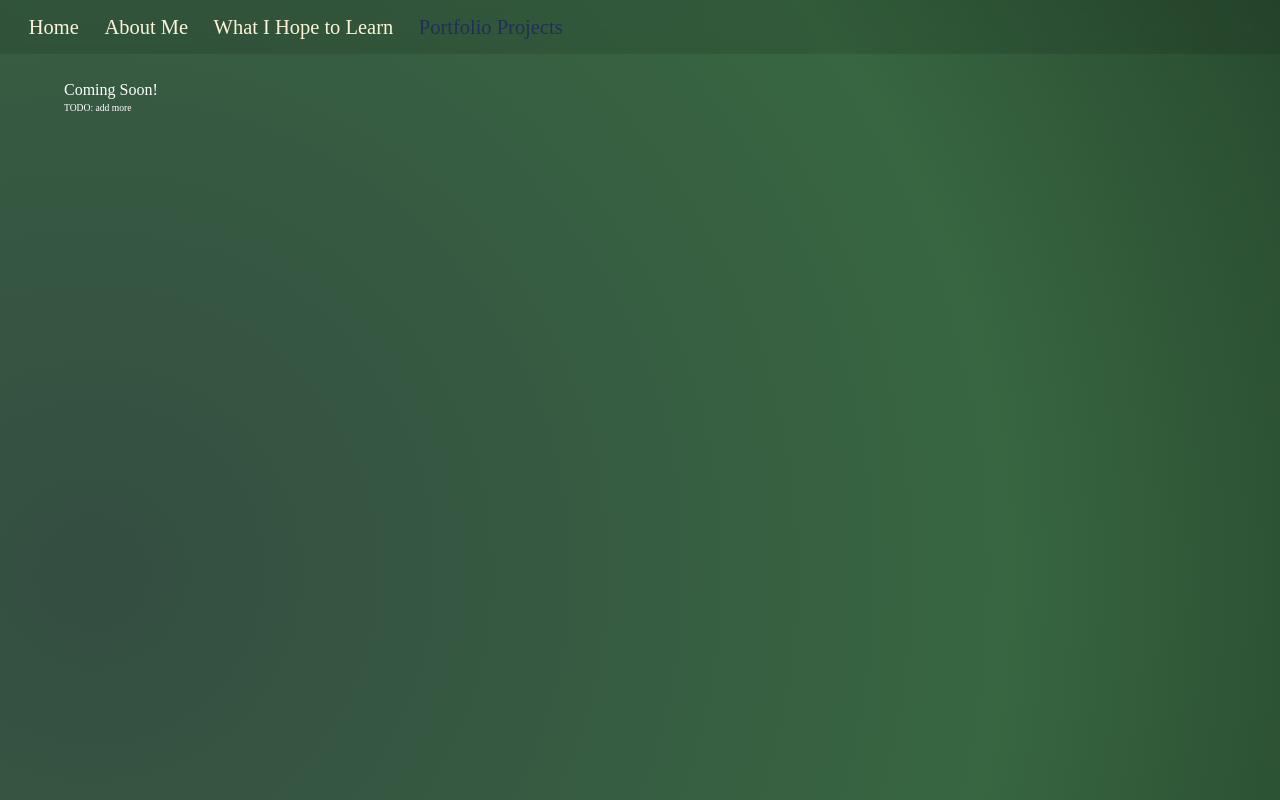
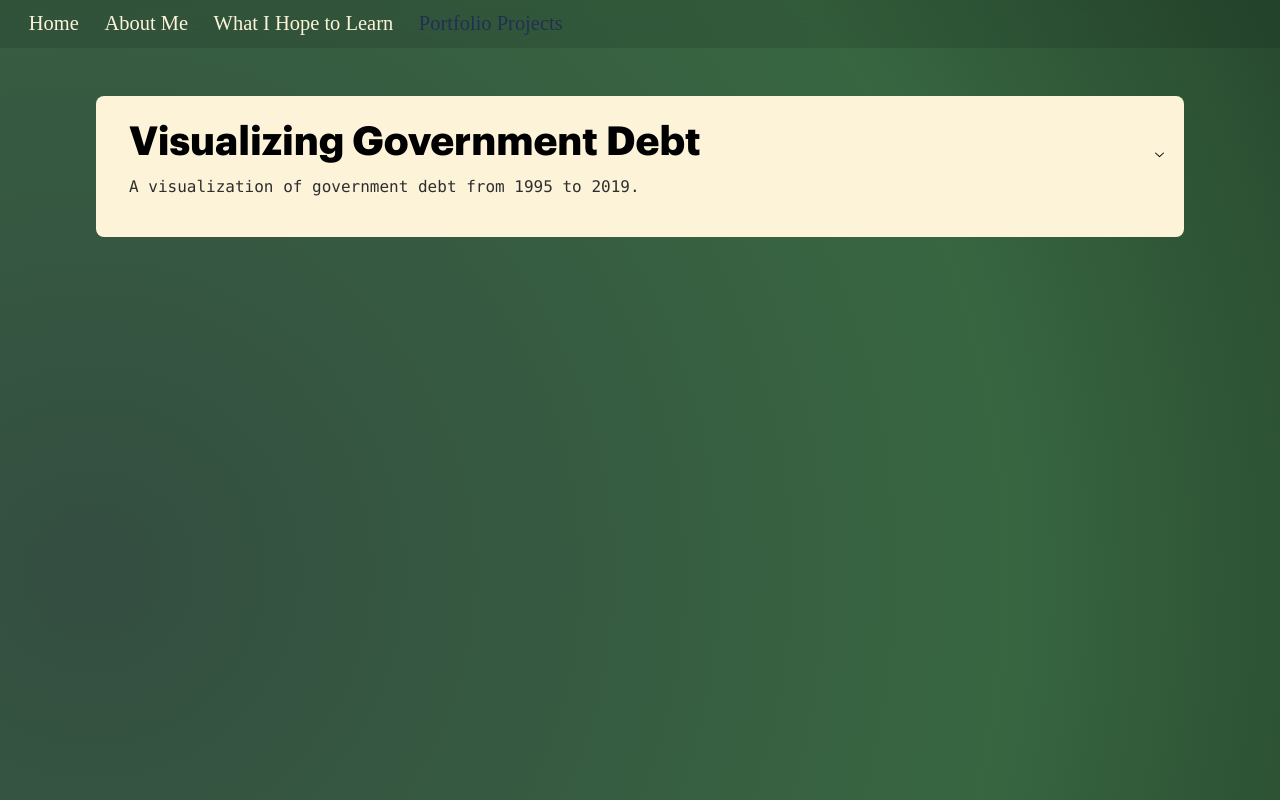
Before and after one commit to rajaxar/portfolio, a React (Create React App) app: page / in a window 1280 px wide. Both pictures are taken after a click on the element "Portfolio Projects". Built offline with nearby package versions, Linux system fonts and the light colour scheme; a web font is replaced by a local one.

Commit message:
debt_gov_visualization

```diff
--- a/package.json
+++ b/package.json
@@ -6,6 +6,8 @@
   "dependencies": {
     "@emotion/react": "^11.11.3",
     "@emotion/styled": "^11.11.0",
+    "@mantine/core": "^7.5.0",
+    "@mantine/hooks": "^7.5.0",
     "@mui/material": "^5.15.5",
     "@testing-library/jest-dom": "^5.17.0",
     "@testing-library/react": "^13.4.0",
@@ -16,6 +18,7 @@
     "react-router-dom": "^6.21.2",
     "react-scripts": "^5.0.1",
     "styled-components": "^6.1.8",
+    "tableau-react": "^2.2.0",
     "web-vitals": "^2.1.4"
   },
   "scripts": {
--- a/src/App.js
+++ b/src/App.js
@@ -1,6 +1,7 @@
 import React, { useState } from "react";
 import { BrowserRouter as Router } from "react-router-dom";
 import './styles/styles.css';
+import '@mantine/core/styles.css';
 import Layout from "./components/Layout";
 import Home from "./components/Home";
 import About from "./components/About";
@@ -8,7 +9,15 @@ import Learnings from "./components/Learnings";
 import Projects from "./components/Projects";
 
 function App() {
-  const [page, setPage] = useState("");
+  let windowDict = {};
+  try {
+    windowDict = window.location.search.split('?')[1].split('&').reduce((acc, curr) => {
+      const [key, value] = curr.split('=');
+      acc[key] = value;
+      return acc;
+    }, {});
+  } catch (e) {}
+  const [page, setPage] = useState(windowDict.ref? windowDict.ref : '');
   let Component;
   switch (page) {
     case 'home':
@@ -30,7 +39,7 @@ function App() {
   return (
     <Router>
       <Layout setPage={setPage} page={page}>
-        <Component />
+        <Component windowDict={windowDict}/>
       </Layout>
     </Router>
   );
--- a/src/components/Home/index.js
+++ b/src/components/Home/index.js
@@ -21,7 +21,6 @@ function Home() {
                     fontWeight: 300,
                     fontSize: `clamp(1rem, 1dvw, 16dvh)`,
                     color: "#ffffff",
-                    marginTop: "-8rem",
                 }}
             >
                 Welcome to my website!
--- /dev/null
+++ b/src/components/Projects/govDebt.js
@@ -0,0 +1,178 @@
+import TableauReport from 'tableau-react';
+
+function GovDebt() {
+    return (
+        <div
+            style={{
+                height: '100%',
+            }}
+        >
+            <div
+                style={{
+                    display: 'flex',
+                    flexDirection: 'row',
+                    alignItems: 'center',
+                    marginTop: '1rem'
+                }}
+            >
+                <p
+                    style={{
+                        fontFamily: "Graphik",
+                        fontWeight: 400,
+                        fontSize: `1rem`,
+                        width: '30%',
+                        lineHeight: 1.4,
+                        marginBottom: '4rem',
+                    }}
+                >
+                    {
+                        `The goal of this assignment was to develop and analyze several visualizations
+                        related to the OECD General Government Debt dataset.`
+                    }
+                    <br /><br />
+                    {
+                        `The OECD dataset shows the total debt of a country's government as a percentage of its GDP.`
+                    }
+                    <br /><br />
+                    {
+                        `As we can see on the graph on the right, Japan has the highest debt-to-GDP ratio of any OECD country,
+                        at least in 2022. We can use other visualizations to see if this has always been the case.`
+                    }
+                </p>
+                <iframe
+                    src="https://data.oecd.org/chart/7krA"
+                    width="70%"
+                    height={window.innerHeight * 0.5}
+                    style={{ border: 1, marginLeft: '2rem' }}
+                    mozallowfullscreen="true"
+                    webkitallowfullscreen="true"
+                    allowfullscreen="true"
+                    title="OECD Chart"
+
+                >
+                    <a href="https://data.oecd.org/chart/7krB" target="_blank" rel="noopener noreferrer">
+                        OECD Chart: General government debt, Total, % of GDP, Annual, 2022
+                    </a>
+                </iframe>
+            </div>
+
+            <div
+                style={{
+                    display: 'flex',
+                    flexDirection: 'column',
+                    marginTop: '2rem'
+                }}
+            >
+                <p
+                    style={{
+                        fontFamily: "Graphik",
+                        fontWeight: 400,
+                        fontSize: `1rem`,
+                        lineHeight: 1.4,
+                    }}
+                >
+                    {
+                        `The heatmap below allows us to see multiple years - spanning from 1995 to 2019. (Expand your window and refresh if you're having trouble seeing the whole thing.)`
+                    }
+                    <br />
+                    {
+                        `Using the heatmap, we can identify trends within a country with just a glance.
+                        For example, Japan has always had a high debt-to-GDP ratio compared to other nations.
+                        It has just been increasing at worrying rates.`
+                    }
+                    <br /><br />
+                    {
+                        `The heatmap is sorted by country's average debt-to-GDP ratio over the years.
+                        Though this is great for seeing the heatmap gradient, it doesn't give us more insight
+                        about the relationship between geography and debt.`
+                    }
+                </p>
+                <TableauReport
+                    url="https://public.tableau.com/views/JapanDebt/JapanDebt?:language=en-US&publish=yes&:display_count=n&:origin=viz_share_link"
+                    options={{
+                        hideTabs: true,
+                        hideToolbar: true,
+                        height: 'clamp(50rem, 50dvh, 100rem)',
+                        width: 'clamp(1rem, 100%, 102rem)',
+                    }}
+                />
+            </div>
+            <div
+                style={{
+                    marginTop: '2rem',
+                    width: '100%',
+                }}
+            >
+                <div
+                    style={{
+                        display: 'flex',
+                        flexDirection: 'row',
+                        marginTop: '4rem',
+                        marginBottom: '.5rem',
+                        justifyContent: 'space-between',
+                        paddingInline: '4rem',
+                    }}
+                >
+                    <p
+                        style={{
+                            fontFamily: "Graphik",
+                            fontWeight: 400,
+                            fontSize: `1rem`,
+                            width: '30%',
+                            lineHeight: 1.4,
+                        }}
+                    >
+                        {
+                            `The graph below is a chloropleth map of Europe, where the color of each country represents
+                        its debt-to-GDP ratio. Utilizing a chloropleth map allows us to see the relationship between
+                        geography and debt.`
+                        }
+                    </p>
+                    <p
+                        style={{
+                            fontFamily: "Graphik",
+                            fontWeight: 400,
+                            fontSize: `1rem`,
+                            width: '30%',
+                            lineHeight: 1.4,
+                        }}
+                    >
+                        {
+                            `Using the classic red green color scheme, we can easily identify Western Europe
+                            and the Nordic countries as having the lowest debt-to-GDP ratios. The Eastern European
+                            countries have higher debt-to-GDP ratios.`
+                        }
+                    </p>
+                    <p
+                        style={{
+                            fontFamily: "Graphik",
+                            fontWeight: 400,
+                            fontSize: `1rem`,
+                            width: '30%',
+                            lineHeight: 1.4,
+                        }}
+                    >
+                        {
+                            `The map shows the maximum debt to GDP ratio each country has had over the years.
+                            A stronger visualization would allow us to see the trend of debt-to-GDP ratio over time.
+                            This could be done through adding user interaction in the form of a slider.
+                            `
+                        }
+                    </p>
+                </div>
+
+                <TableauReport
+                    url="https://public.tableau.com/views/MapDebt/Sheet3?"
+                    options={{
+                        hideTabs: true,
+                        hideToolbar: true,
+                        height: 'clamp(50rem, 50dvh, 100rem)',
+                        width: '100%',
+                    }}
+                />
+            </div>
+        </div>
+    )
+}
+
+export default GovDebt;
--- a/src/components/Projects/index.js
+++ b/src/components/Projects/index.js
@@ -1,43 +1,80 @@
+import { Group, Avatar, Text, Accordion } from '@mantine/core';
+import GovDebt from './govDebt';
 
-function Projects() {
+const projectList = [
+    {
+        id: 'gov_debt',
+        label: 'Visualizing Government Debt',
+        description: 'A visualization of government debt from 1995 to 2019.',
+        content: <GovDebt />,
+    }
+]
+
+function AccordionLabel({ label, description }) {
     return (
-        <div
-            style={{
-                display: 'flex',
-                flexDirection: 'column',
-                width: '75%',
-                height: '100%',
-                marginLeft: "clamp(2rem, 5dvw, 10rem)",
-            }}
-        >
-            <h3
+        <Group wrap="nowrap">
+            <div>
+                <h3
+                    style={{
+                        marginBlock: 2,
+                        marginLeft: '1rem',
+                        fontFamily: "Graphik",
+                        fontWeight: 800,
+                        fontSize: `clamp(1rem, 4dvw, 2.5rem)`,
+                    }}
+                >{label}
+                </h3>
+                <Text size="md" c="dark" fw={400} ff={"mono"} style={{ marginLeft: '1rem' }}>
+                    {description}
+                </Text>
+            </div>
+        </Group>
+    );
+}
+
+
+function Projects({ windowDict }) {
+    const projects = projectList.map((item) => {
+        return (
+            <Accordion.Item
+                value={item.id} key={item.label}
                 style={{
-                    color: "#ffffff",
-                    cursor: 'default',
-                    fontFamily: "Publico",
-                    fontWeight: 300,
-                    fontSize: `clamp(1rem, 1dvw, 16dvh)`,
-                    lineHeight: 1.2,
-                    marginBottom: "0rem"
+                    backgroundColor: "#FCF3D9",
                 }}
             >
-                Coming Soon!
-            </h3>
-            <h3
-                style={{
-                    cursor: 'default',
-                    fontFamily: "Publico",
-                    fontWeight: 400,
-                    fontSize: `clamp(.6rem, .6dvw, 10dvh)`,
-                    color: "#ffffff",
-                    marginTop: ".2rem",
-                    marginBottom: "2rem"
-                }}
-            >
-                TODO: add more
-            </h3>
-        </div>
+                <Accordion.Control>
+                    <AccordionLabel {...item} />
+                </Accordion.Control>
+                <Accordion.Panel style={{ paddingInline: '1.5rem', paddingBlockEnd: '1.5rem' }}>
+                    {item.content}
+                </Accordion.Panel>
+            </Accordion.Item>
 
+        )
+    });
+
+    let project = null;
+    if (windowDict.ref && windowDict.ref === 'projects') {
+        if (windowDict.project) {
+            project = windowDict.project;
+            delete windowDict.project;
+        }
+        delete windowDict.ref;
+    }
+
+    return (
+        <Accordion
+            variant="separated"
+            radius="md"
+            defaultValue={project}
+            style={{
+                width: '85%',
+                margin: 'auto',
+                marginTop: '2rem',
+                marginBottom: '2rem',
+            }}>
+            {projects}
+        </Accordion>
     )
 }
 
--- a/src/index.js
+++ b/src/index.js
@@ -2,10 +2,13 @@ import React from 'react';
 import ReactDOM from 'react-dom/client';
 import App from './App';
 import reportWebVitals from './reportWebVitals';
+import { MantineProvider } from '@mantine/core';
 
 const root = ReactDOM.createRoot(document.getElementById('root'));
 root.render(
-    <App />
+    <MantineProvider>
+        <App />
+    </MantineProvider>
 );
 
 reportWebVitals();
```
Also changed, not shown: 1 other file (tests, documents, lock files or other folders).
